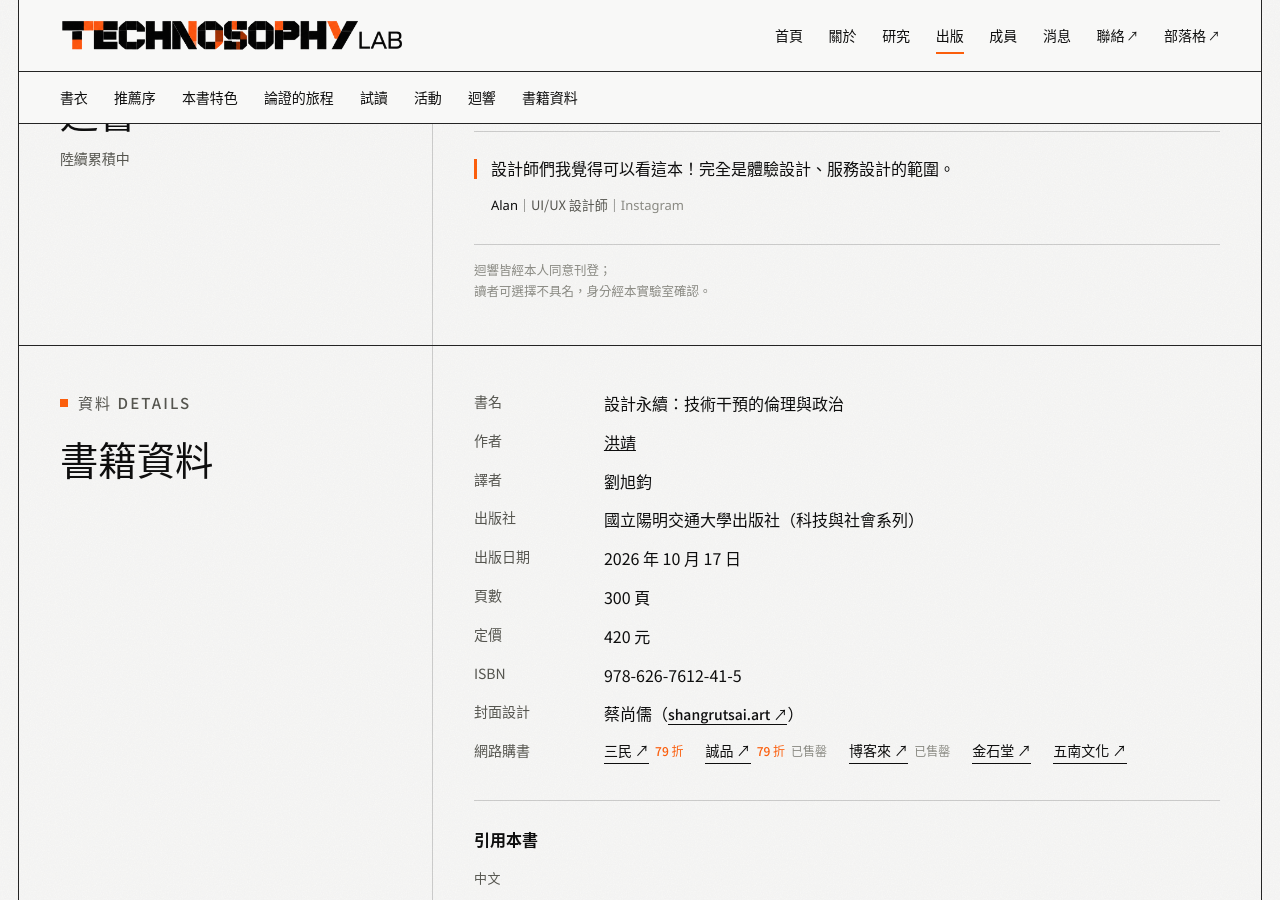
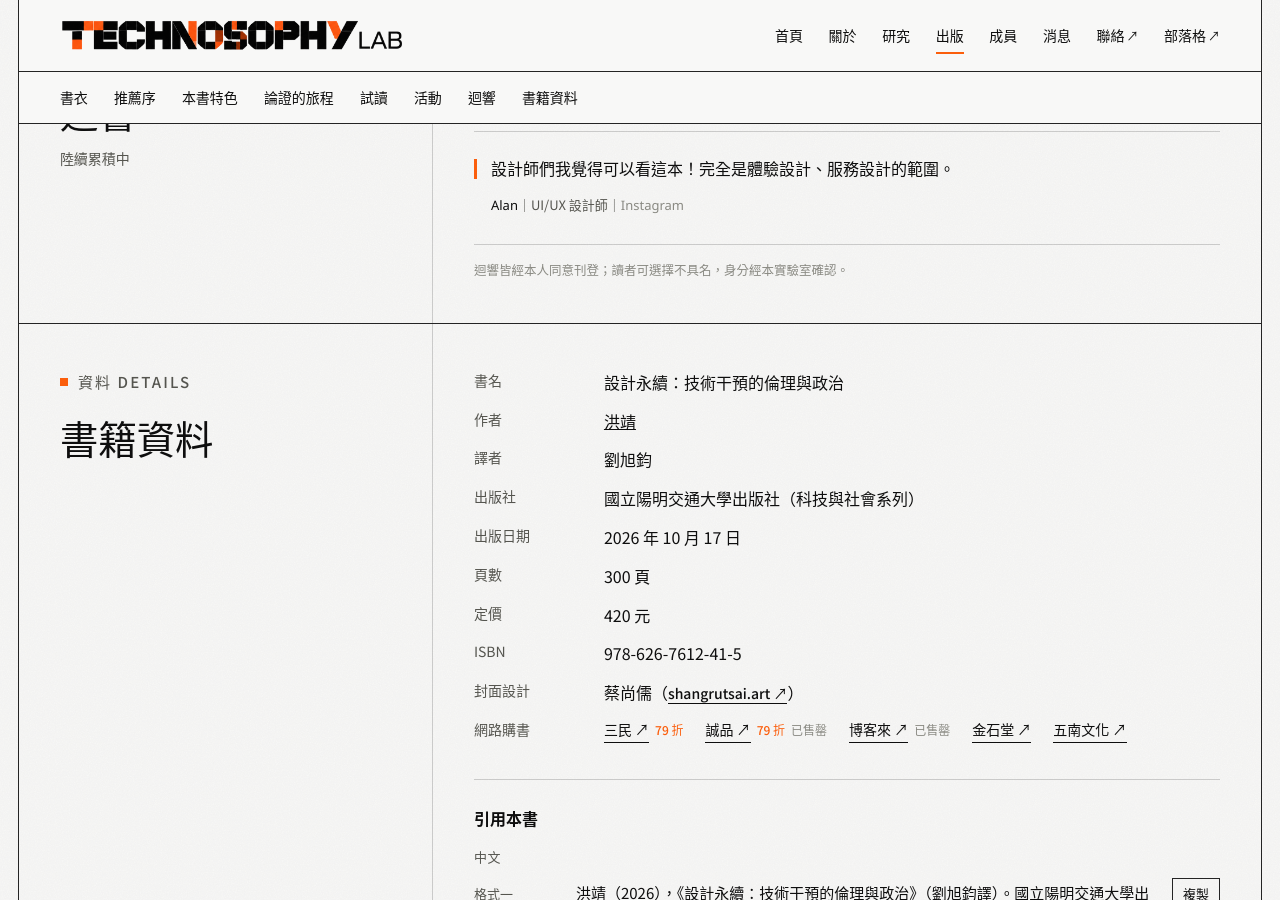
Before and after one commit to hungching1982/technosophy-lab, a Jekyll site: the page built from design-for-green/index.html, in a window 1280 px wide and 900 px high, scrolled down 8677 px. Built offline with Jekyll 4.4.1, drawn with Linux system fonts in a browser that asks for light colours.

Commit message:
迴響區：刊登說明取消強制換行
Co-Authored-By: Claude Opus 5.5 <noreply@anthropic.com>
Claude-Session: https://claude.ai/code/session_01Sc6BJmwojMoBBfzfk5WCKx

```diff
--- a/design-for-green/index.html
+++ b/design-for-green/index.html
@@ -124,7 +124,7 @@ extra_css2: /assets/css/book.css
 {%- if site.data.dfg.responses.size > 0 %}
 <section class="blk" id="responses" aria-labelledby="rs-title">
   <div class="head"><p class="eyebrow">迴響 Responses</p><h2 id="rs-title">迴響</h2>{% if site.data.dfg.responses_status %}<p class="resp-status">{{ site.data.dfg.responses_status }}</p>{% endif %}</div>
-  <div class="body"><ul class="resp">{% for r in site.data.dfg.responses %}<li><blockquote><p>{{ r.text }}</p><footer><b{% if r.name_lang %} lang="{{ r.name_lang }}"{% endif %}>{{ r.name }}</b><span>{{ r.title }}</span>{% if r.via %}<span lang="en">{{ r.via }}</span>{% endif %}{% if r.link %}<a class="textlink" href="{{ r.link }}" rel="noopener">全文</a>{% endif %}</footer></blockquote></li>{% endfor %}</ul>{% if site.data.dfg.responses_note %}<p class="resp-note">{{ site.data.dfg.responses_note | replace: '；', '；<br>' }}</p>{% endif %}</div>
+  <div class="body"><ul class="resp">{% for r in site.data.dfg.responses %}<li><blockquote><p>{{ r.text }}</p><footer><b{% if r.name_lang %} lang="{{ r.name_lang }}"{% endif %}>{{ r.name }}</b><span>{{ r.title }}</span>{% if r.via %}<span lang="en">{{ r.via }}</span>{% endif %}{% if r.link %}<a class="textlink" href="{{ r.link }}" rel="noopener">全文</a>{% endif %}</footer></blockquote></li>{% endfor %}</ul>{% if site.data.dfg.responses_note %}<p class="resp-note">{{ site.data.dfg.responses_note }}</p>{% endif %}</div>
 </section>
 {%- endif %}
 
```
